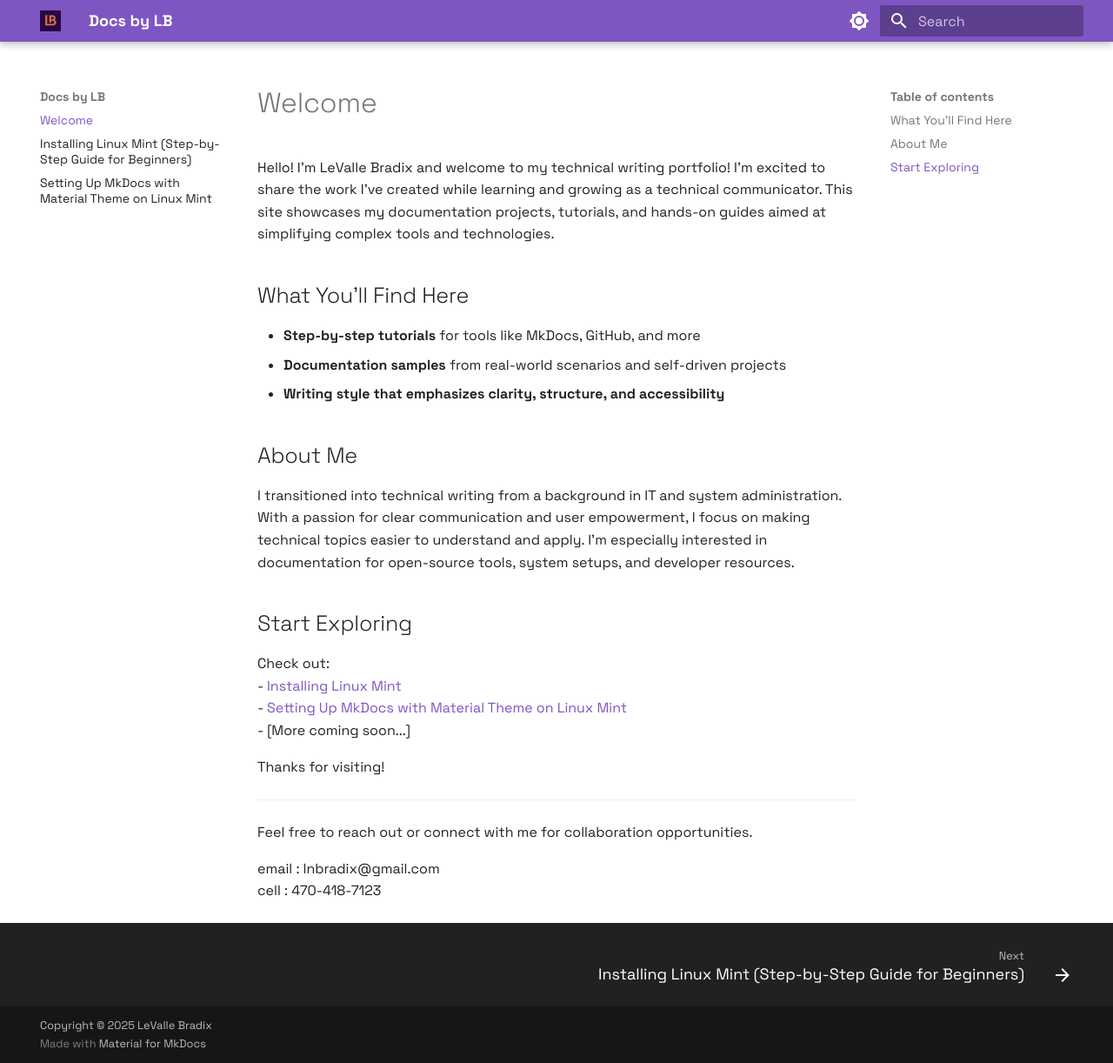
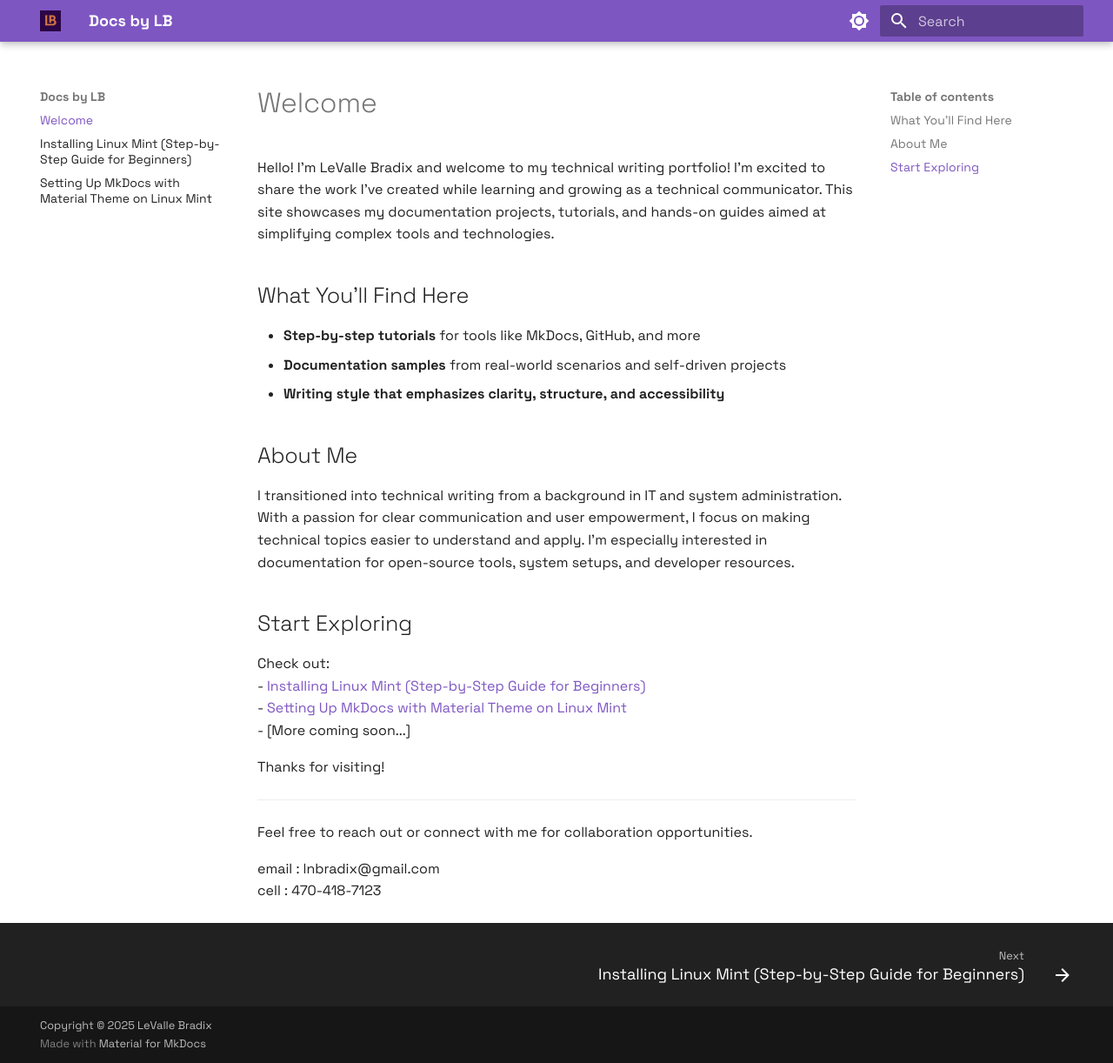
Before and after one commit to lbradix/my-tech-docs, an MkDocs documentation site: the page built from docs/index.md, in a window 1280 px wide and 1222 px high. Shown: the whole window at 87% size. Built offline with MkDocs 1.6.1 and Material for MkDocs 9.7.7, drawn with Linux system fonts in a browser that asks for light colours.

Commit message:
My update message

```diff
--- a/docs/index.md
+++ b/docs/index.md
@@ -15,7 +15,7 @@ I transitioned into technical writing from a background in IT and system adminis
 ## Start Exploring
 
 Check out:
-- [Installing Linux Mint](install-mint.md)
+- [Installing Linux Mint (Step-by-Step Guide for Beginners)](install-mint.md)
 - [Setting Up MkDocs with Material Theme on Linux Mint](setup-mkdocs-on-mint.md)
 - [More coming soon...]
 
```
Also changed, not shown: site/install-mint/index.html, site/search/search_index.json.
